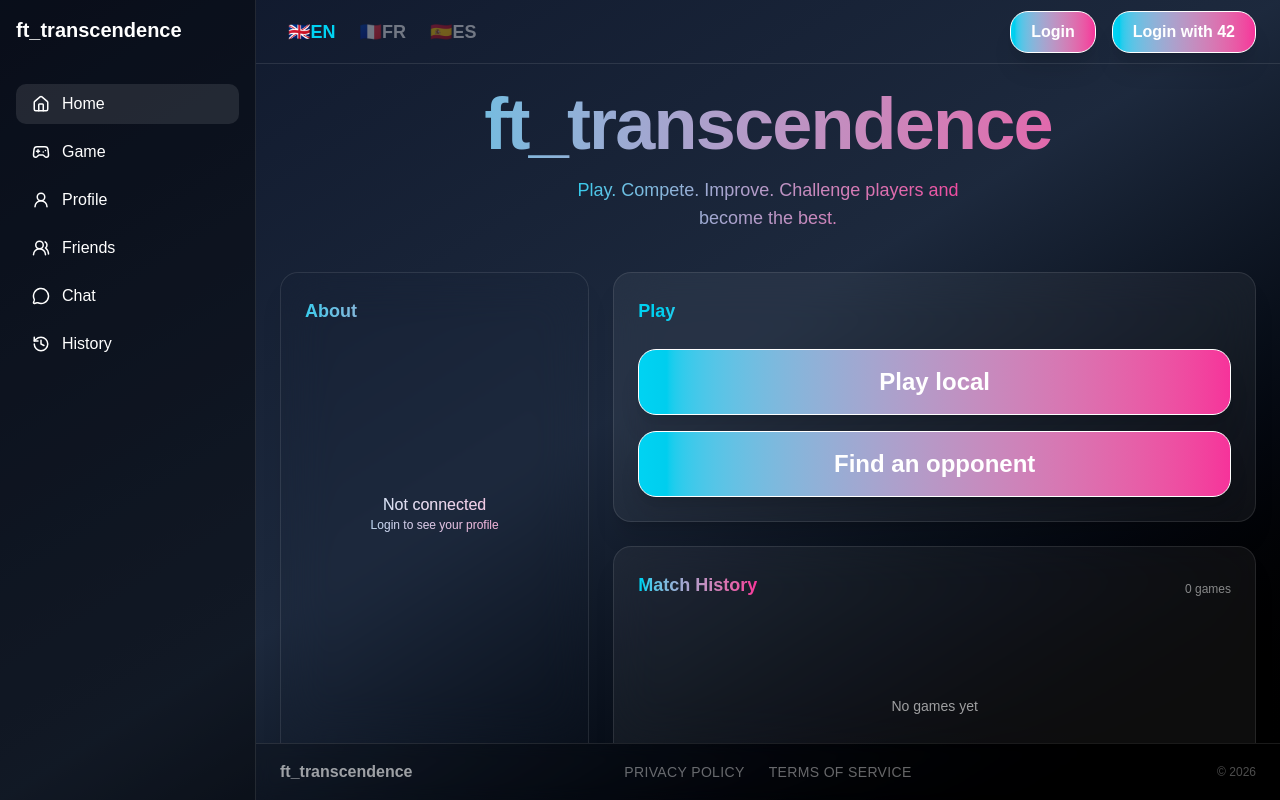
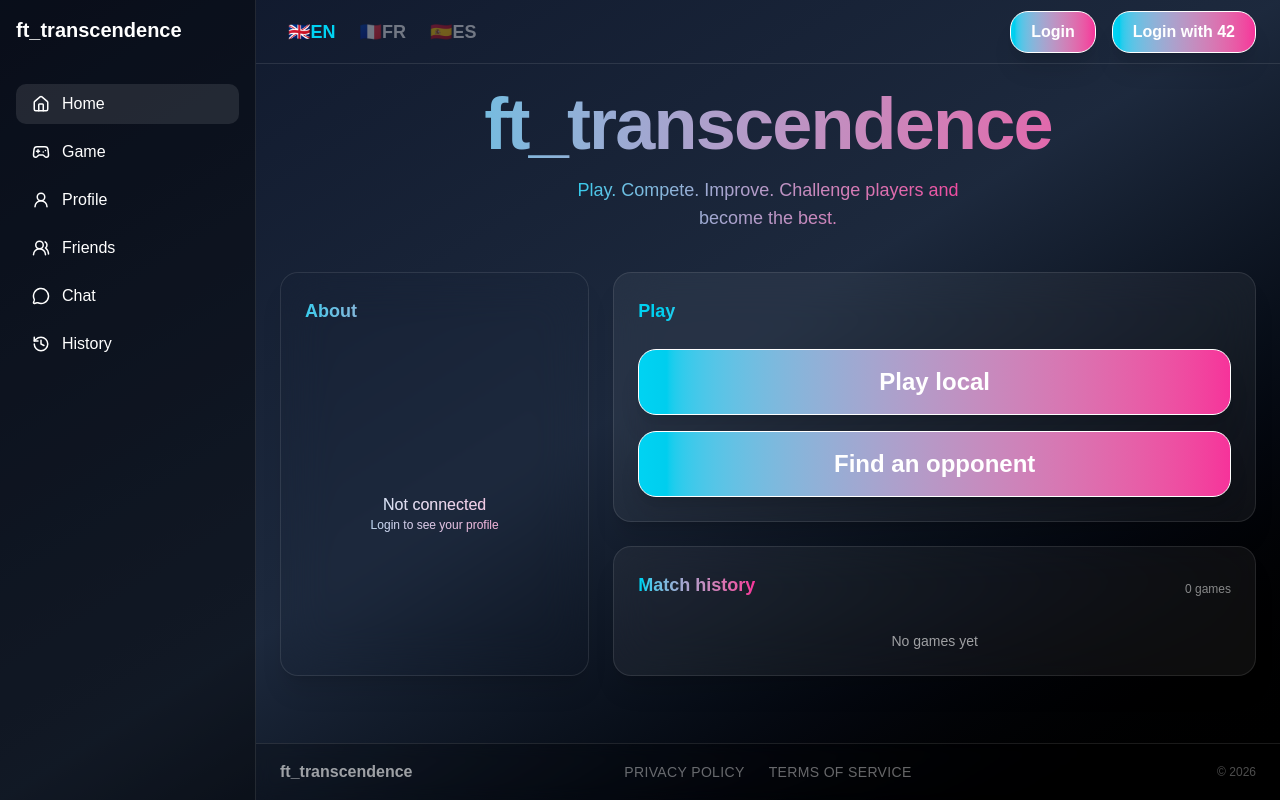
Before and after one commit to team-Segfault-Society-42/Ft_transcendence, a React app in the folder frontend/: page / in a window 1280 px wide. Built offline with nearby package versions, Linux system fonts and the light colour scheme; no server answers; the HTML template or start-up script is replaced by a standard one.

Commit message:
Separate GameHistoryCard title for History page

```diff
--- a/frontend/src/components/home/GameHistoryCard.tsx
+++ b/frontend/src/components/home/GameHistoryCard.tsx
@@ -1,24 +1,27 @@
-import { Card, CardTitle } from "@/components/ui/Card"
+import { Card } from "@/components/ui/Card"
 import { Avatar } from "@/components/ui/Avatar"
 import type { Match } from "@/lib/match"
 import { cn } from "@/lib/utils"
+import { CardTitle } from "@/components/ui/Card"
 
 type Props = {
     matches: Match[]
     className?: string
+    title?: string
 }
 
-export function GameHistoryCard({ matches, className }: Props) {
+export function GameHistoryCard({ matches, className, title }: Props) {
 
 	return (
     <Card className={cn("h-full flex flex-col", className)}>
 
     {/* HEADER */}
     <div className="flex justify-between items-center mb-6">
-        <CardTitle className="bg-linear-to-r from-cyan-400 to-pink-500 bg-clip-text text-transparent">
-        	Match History
-        </CardTitle>
-
+        {title && (
+            <CardTitle className="bg-linear-to-r from-cyan-400 to-pink-500 bg-clip-text text-transparent">
+                {title}
+            </CardTitle>
+        )}
         <span className="text-xs text-white/50 top-left">
         	{matches.length} games
         </span>
--- a/frontend/src/pages/History.tsx
+++ b/frontend/src/pages/History.tsx
@@ -2,7 +2,6 @@ import { useEffect, useState } from "react"
 import { useTranslation } from "react-i18next"
 import { useOutletContext } from "react-router"
 import { Spinner } from "@/components/ui/Spinner"
-import { Card, CardTitle } from "@/components/ui/Card"
 import { userService } from "@/services/userService"
 import type { Match } from "@/lib/match"
 import { GameHistoryCard } from "@/components/home/GameHistoryCard"
@@ -53,17 +52,16 @@ export default function History() {
   	}
 
   	return (
-		<section className="w-full max-w-3xl mx-auto px-6 py-10 text-white">
+	<section className="w-full max-w-3xl mx-auto px-6 py-10 text-white">
 
 		{/* TITLE */}
-		<CardTitle className="bg-linear-to-r from-cyan-400 to-pink-500 bg-clip-text text-transparent text-3xl mb-8 text-center">
-			{t("history.title") || "Match History"}
-		</CardTitle>
+		<h1 className="bg-linear-to-r from-cyan-400 to-pink-500 bg-clip-text text-transparent text-3xl mb-8 text-center">
+			{t("history.title")}
+		</h1>
 
 		{/* CARD */}
-		<Card className="p-6 backdrop-blur-xl bg-white/5 border border-white/10">
-        	<GameHistoryCard matches={matches} />
-    	</Card>
+        <GameHistoryCard matches={matches} />
+
 
     </section>
   )
--- a/frontend/src/pages/Home.tsx
+++ b/frontend/src/pages/Home.tsx
@@ -68,13 +68,14 @@ export default function Home() {
 
         <div className="lg:col-span-2 flex flex-col gap-6">
         	<Link to="/game">
-            <PlayCard onFindOpponent={handleFindOpponent}
-            className="h-45"
+            	<PlayCard
+              	onFindOpponent={handleFindOpponent}
             	/>
           	</Link>
           	<Link to="/history">
-              <GameHistoryCard matches={matches}
-              className="h-65"
+            	<GameHistoryCard
+              	matches={matches}
+              	title="Match history"
             	/>
           	</Link>
         </div>
```
Lines whose indentation alone changed are shown as unchanged.
